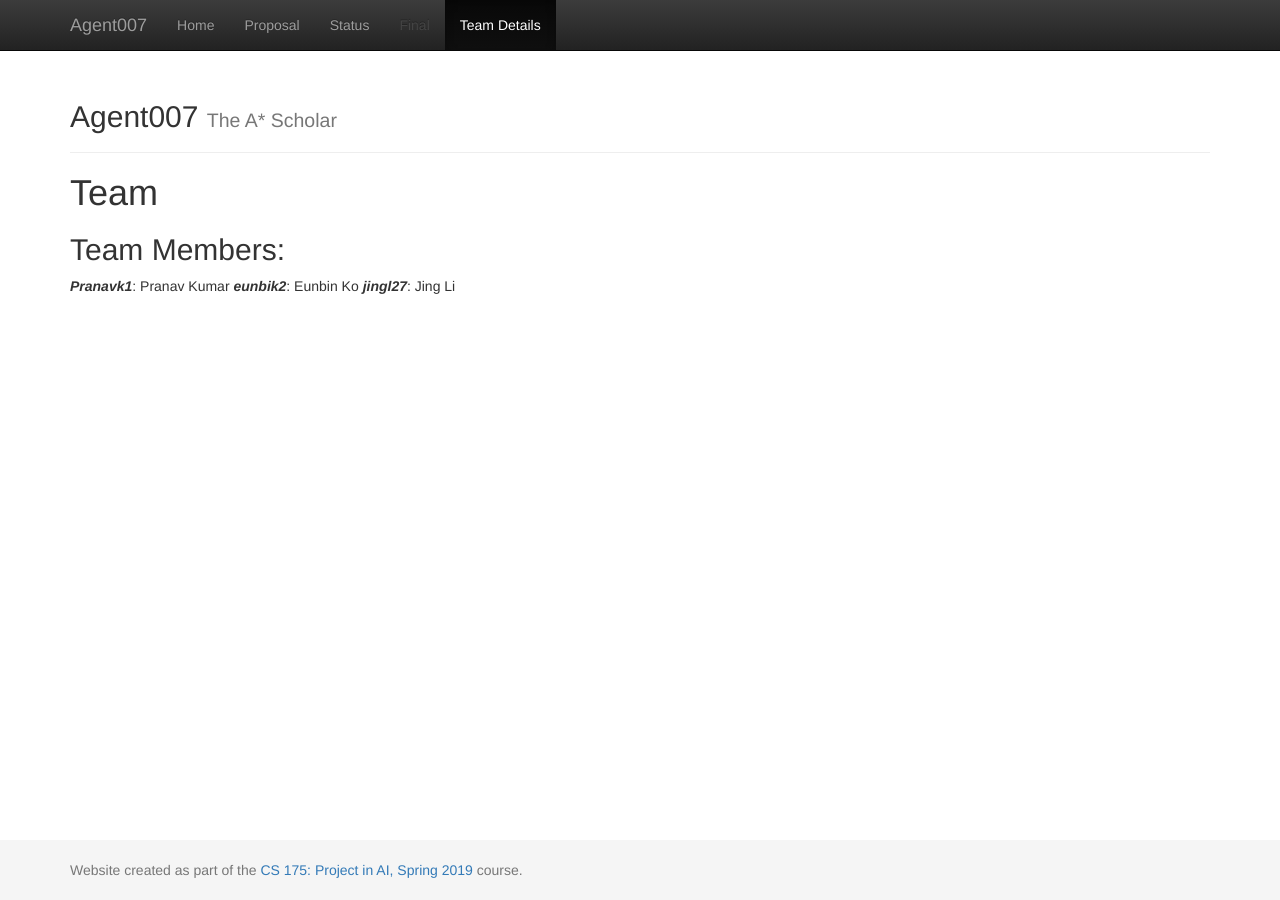
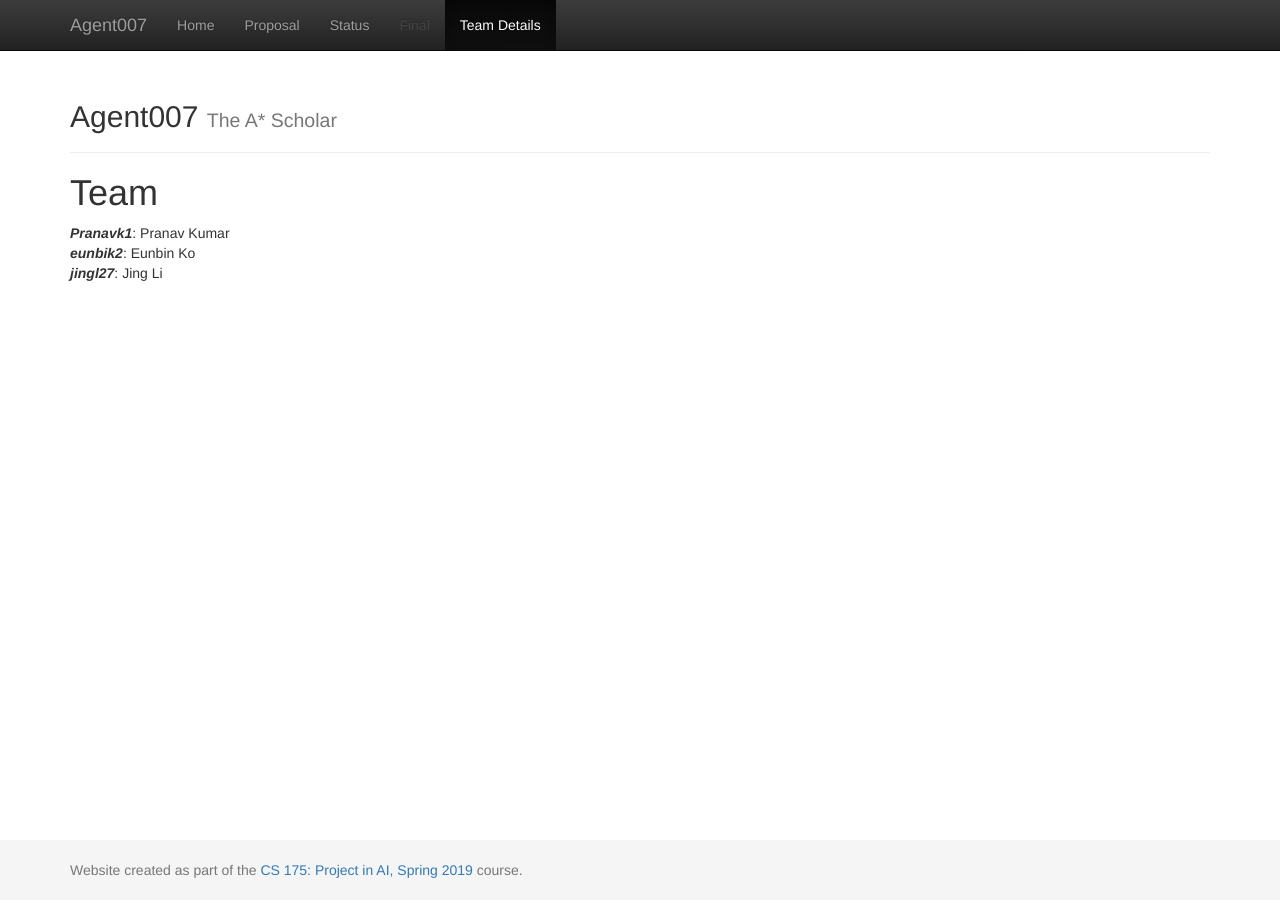
Before and after one commit to KumarHX/Agent007, a Jekyll site: the page built from docs/team.md, in a window 1280 px wide. Built offline with Jekyll 4.4.1, drawn with Linux system fonts in a browser that asks for light colours.

Commit message:
updating site

```diff
--- a/docs/team.md
+++ b/docs/team.md
@@ -5,8 +5,9 @@ title:  Team
 
 # {{ page.title }}
 
-
-## Team Members:
 ***Pranavk1***: Pranav Kumar
+<br>
 ***eunbik2***:  Eunbin Ko
+<br>
 ***jingl27***:  Jing Li
+<br>
```
